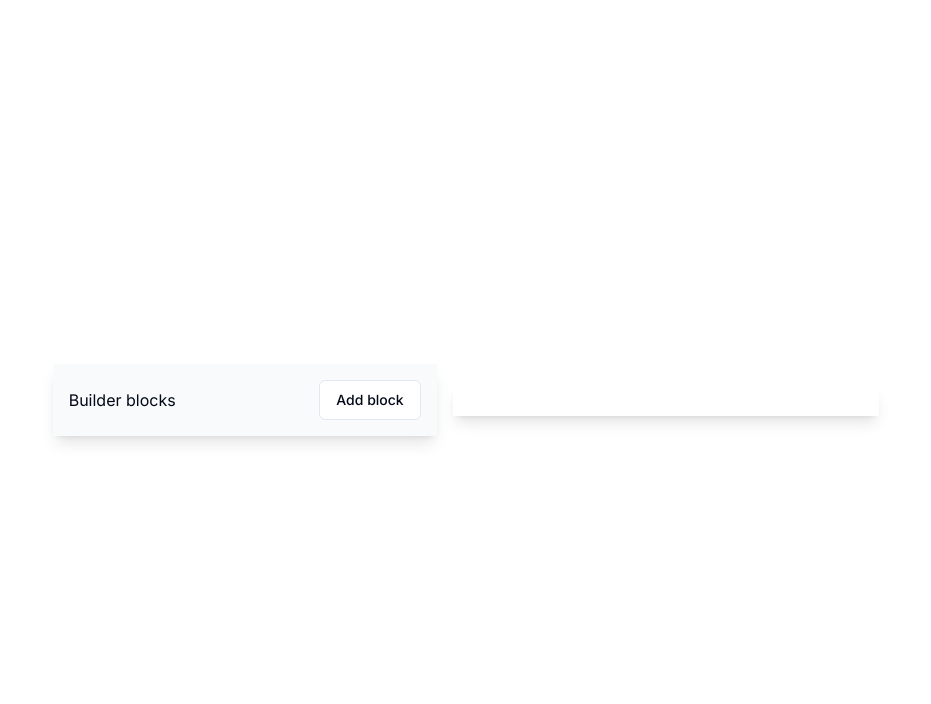
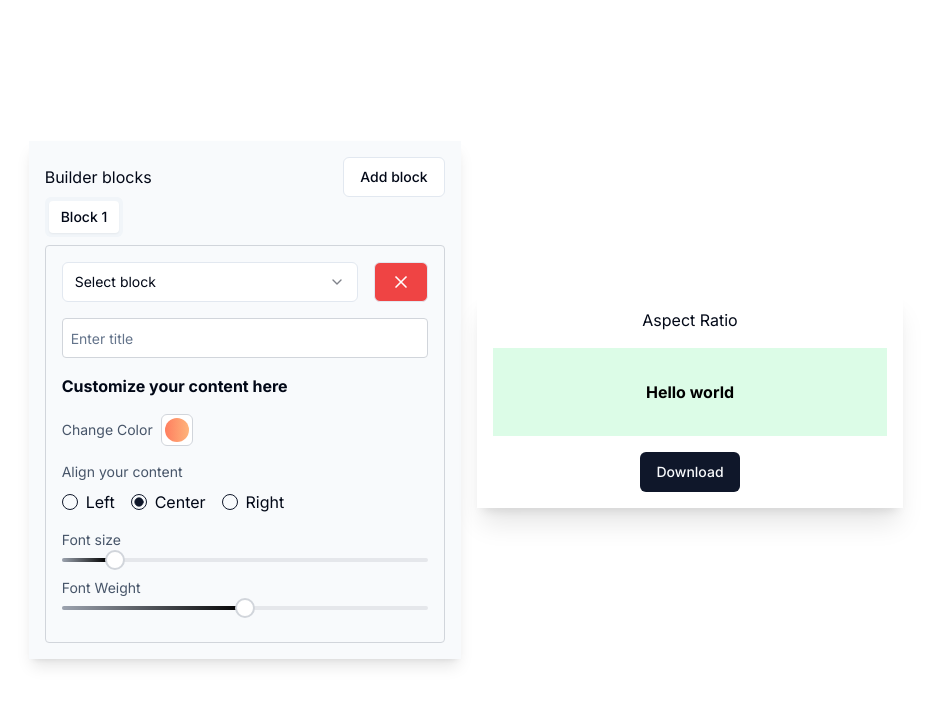
Before and after one commit to komal-m-raut/post-maker, a Next.js app: page / in a window 1280 px wide. Shown: the top 704 px of the page, without its empty margins (174-1105 px from the left). Built offline with nearby package versions, Linux system fonts and the light colour scheme.

Commit message:
fix: add default block

```diff
--- a/src/page-section/builder/StyleControllers.tsx
+++ b/src/page-section/builder/StyleControllers.tsx
@@ -86,7 +86,7 @@ export const AlignmentButtons = ({
   return (
 <div className="flex flex-col gap-2">
 <label className="text-sm text-slate-600">Align your content</label>      <RadioGroup
-        defaultValue="left"
+        defaultValue="center"
         onValueChange={(value: string) => updateStyle(value)}
       >
         <div className="flex space-x-4">
--- a/src/page-section/builder/builder.tsx
+++ b/src/page-section/builder/builder.tsx
@@ -7,8 +7,19 @@ import Field from "./Field";
 import { Tabs, TabsContent, TabsList, TabsTrigger } from "@/components/ui/tabs";
 
 const Builder = () => {
-  const [fields, setFields] = useState<IField[]>([]);
-  const [activeTab, setActiveTab] = useState<string>("");
+  const [fields, setFields] = useState<IField[]>([
+    {
+      type: "title",
+      content: "Hello world",
+      style: {
+        fontSize: undefined,
+        fontWeight: undefined,
+        color: undefined,
+        alignment: "center",
+      },
+    },
+  ]);
+  const [activeTab, setActiveTab] = useState<string>("tab-0");
 
   const updateField = (field: IField, index: number) => {
     setFields((prevFields) => {
@@ -55,7 +66,7 @@ const Builder = () => {
                     fontSize: undefined,
                     fontWeight: undefined,
                     color: undefined,
-                    alignment: "left",
+                    alignment: "center",
                   },
                 },
               ]);
@@ -94,6 +105,7 @@ const Builder = () => {
         )}
       </div>
       <Renderer fields={fields} />
+
     </div>
   );
 };
--- a/src/page-section/builder/renderer/FieldRenderer.tsx
+++ b/src/page-section/builder/renderer/FieldRenderer.tsx
@@ -15,6 +15,7 @@ const RenderField: React.FC<{ field: IField; type: IField["type"] }> = ({
             color: field.style.color ?? "#000",
             textAlign: field.style.alignment ?? "left",
           }}
+          className="my-4"
         >
           {field.content}
         </h1>
@@ -28,6 +29,7 @@ const RenderField: React.FC<{ field: IField; type: IField["type"] }> = ({
             color: field.style.color ?? "#000",
             textAlign: field.style.alignment ?? "left",
           }}
+          className="my-4"
         >
           {field.content}
         </p>
@@ -35,7 +37,7 @@ const RenderField: React.FC<{ field: IField; type: IField["type"] }> = ({
     case "username":
       return (
         <div
-          className="italic"
+          className="italic my-4"
           style={{
             fontSize: field.style.fontSize + "px" ?? "1rem",
             fontWeight: field.style.fontWeight ?? "bold",
@@ -48,7 +50,7 @@ const RenderField: React.FC<{ field: IField; type: IField["type"] }> = ({
       );
     case "code":
       return (
-        <div className="bg-[#001524] p-4 rounded-lg shadow-inner text-left text-white">
+        <div className="bg-[#001524] p-4 rounded-lg shadow-inner text-left text-white my-4">
           <div className="flex space-x-2 mb-4">
             <span className="w-3 h-3 bg-red-500 rounded-full block"></span>
             <span className="w-3 h-3 bg-yellow-400 rounded-full block"></span>
@@ -68,6 +70,8 @@ const RenderField: React.FC<{ field: IField; type: IField["type"] }> = ({
 
 export const FieldRenderer: React.FC<{ field: IField }> = ({ field }) => {
   return (
-    <div className="mb-6 w-4/5">{RenderField({ field, type: field.type })}</div>
+    <div className="w-4/5">
+      {RenderField({ field, type: field.type })}
+    </div>
   );
 };
--- a/src/page-section/builder/renderer/Renderer.tsx
+++ b/src/page-section/builder/renderer/Renderer.tsx
@@ -1,20 +1,25 @@
 import { IField } from "@/types/builder";
 import React, { useId } from "react";
 import { FieldRenderer } from "./FieldRenderer";
+import { Button } from "@/components/ui/button";
 
 export const Renderer: React.FC<{ fields: IField[] }> = ({ fields }) => {
   const id = useId();
 
   return (
-    <div className="p-4 w-1/3 h-auto shadow-lg">
-      <div className="flex flex-col items-center">
+    <div className="p-4 w-1/3 h-auto shadow-xl">
+      <div className="text-center mb-4">Aspect Ratio</div>
+      <div className="flex flex-col items-center p-4 bg-green-100">
         {fields.map((field) => (
           <FieldRenderer
-            key={`${id}-${Math.random().toString(36).substr(2, 9)}`}
+            key={`${id}-${Math.random().toString(36)}`}
             field={field}
           />
         ))}
       </div>
+      <div className="flex justify-center mt-4">
+        <Button>Download</Button>
+      </div>
     </div>
   );
 };
```
